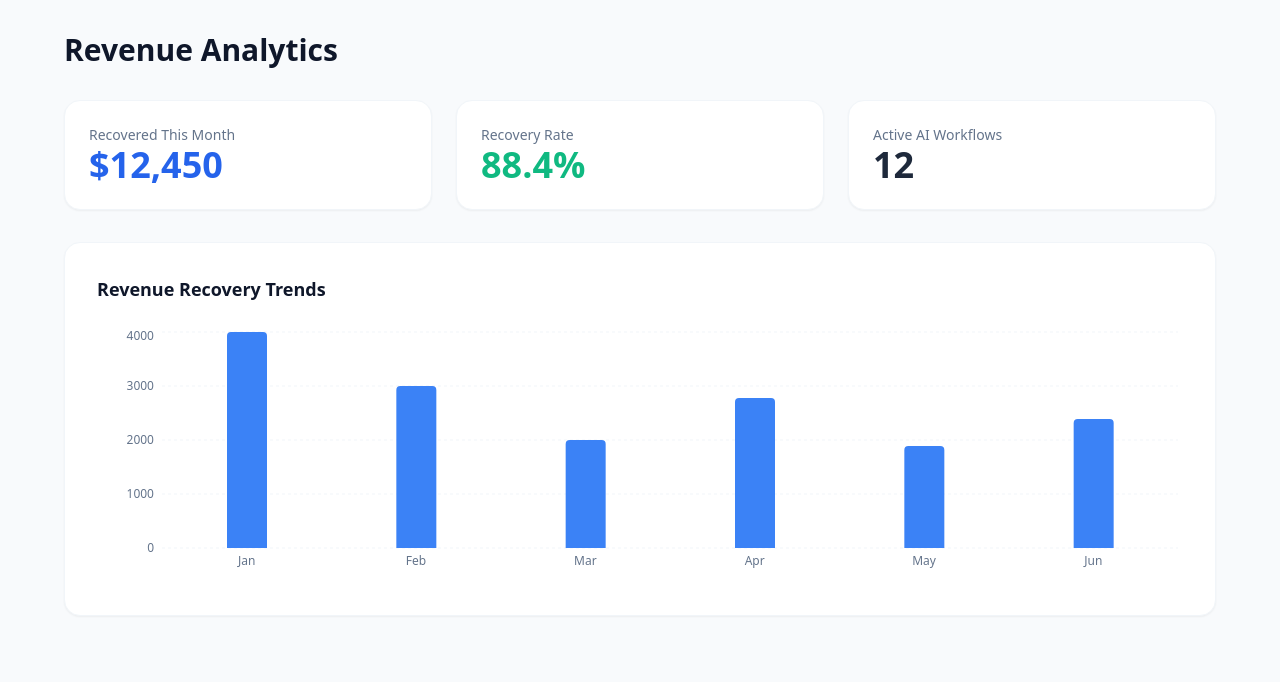
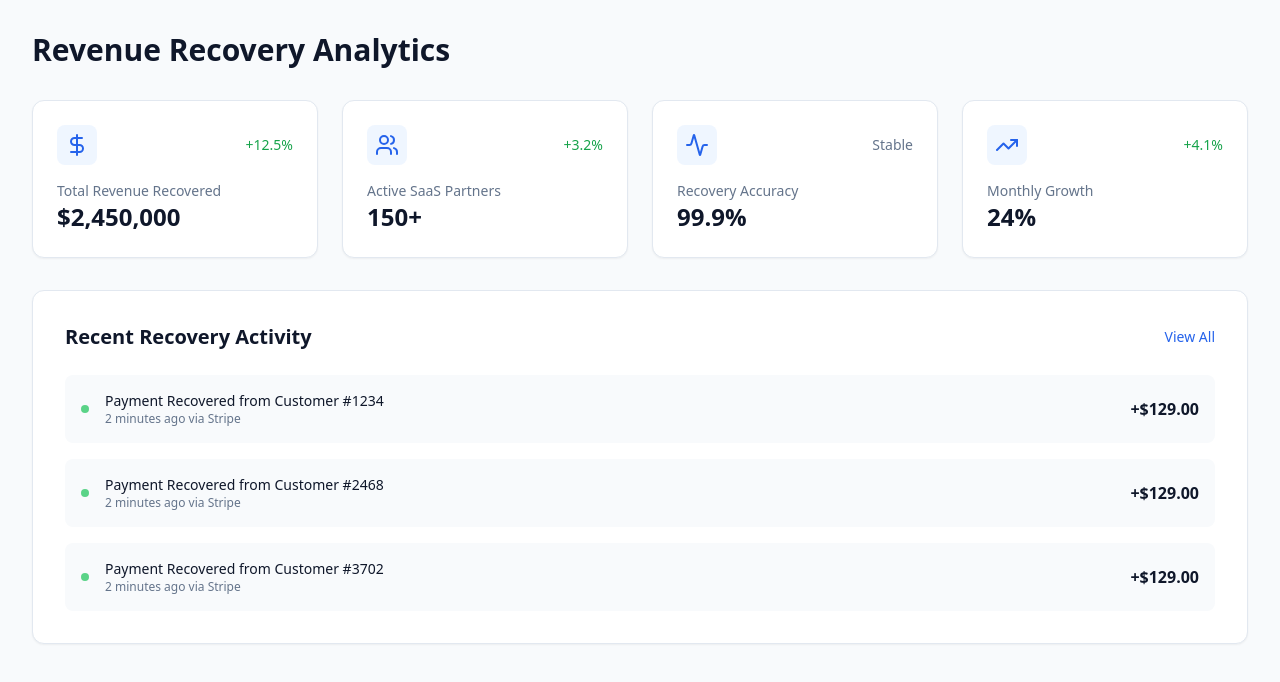
Before and after one commit to RevenueFlowLabs/RRL, a Next.js app: page /dashboard in a window 1280 px wide. Shown: the top 682 px of the page. Built offline with nearby package versions, Linux system fonts and the light colour scheme.

Commit message:
FIX: Hard reset styles and force production UI update

```diff
--- a/pages/dashboard.tsx
+++ b/pages/dashboard.tsx
@@ -1,53 +1,61 @@
 import React from 'react';
-import { BarChart, Bar, XAxis, YAxis, Tooltip, ResponsiveContainer, CartesianGrid } from 'recharts';
+import { TrendingUp, Users, DollarSign, Activity } from 'lucide-react';
 
-const data = [
-  { name: 'Jan', revenue: 4000 },
-  { name: 'Feb', revenue: 3000 },
-  { name: 'Mar', revenue: 2000 },
-  { name: 'Apr', revenue: 2780 },
-  { name: 'May', revenue: 1890 },
-  { name: 'Jun', revenue: 2390 },
-];
+const Dashboard = () => {
+  const stats = [
+    { name: 'Total Revenue Recovered', value: '$2,450,000', change: '+12.5%', icon: DollarSign },
+    { name: 'Active SaaS Partners', value: '150+', change: '+3.2%', icon: Users },
+    { name: 'Recovery Accuracy', value: '99.9%', change: 'Stable', icon: Activity },
+    { name: 'Monthly Growth', value: '24%', change: '+4.1%', icon: TrendingUp },
+  ];
 
-export default function Dashboard() {
   return (
-    <div className="p-8 bg-slate-50 min-h-screen font-sans">
-      <div className="max-w-6xl mx-auto">
-        <h1 className="text-3xl font-bold text-slate-900 mb-8">Revenue Analytics</h1>
+    <div className="min-h-screen bg-slate-50 p-8">
+      <div className="max-w-7xl mx-auto">
+        <h1 className="text-3xl font-bold text-slate-900 mb-8">Revenue Recovery Analytics</h1>
 
         {/* Stats Grid */}
-        <div className="grid grid-cols-1 md:grid-cols-3 gap-6 mb-8">
-          <div className="bg-white p-6 rounded-2xl shadow-sm border border-slate-100">
-            <p className="text-slate-500 text-sm font-medium">Recovered This Month</p>
-            <h2 className="text-4xl font-bold text-blue-600">$12,450</h2>
-          </div>
-          <div className="bg-white p-6 rounded-2xl shadow-sm border border-slate-100">
-            <p className="text-slate-500 text-sm font-medium">Recovery Rate</p>
-            <h2 className="text-4xl font-bold text-emerald-500">88.4%</h2>
-          </div>
-          <div className="bg-white p-6 rounded-2xl shadow-sm border border-slate-100">
-            <p className="text-slate-500 text-sm font-medium">Active AI Workflows</p>
-            <h2 className="text-4xl font-bold text-slate-800">12</h2>
-          </div>
+        <div className="grid grid-cols-1 md:grid-cols-2 lg:grid-cols-4 gap-6 mb-8">
+          {stats.map((item) => (
+            <div key={item.name} className="bg-white p-6 rounded-xl shadow-sm border border-slate-200">
+              <div className="flex items-center justify-between mb-4">
+                <div className="p-2 bg-blue-50 rounded-lg">
+                  <item.icon className="w-6 h-6 text-blue-600" />
+                </div>
+                <span className={`text-sm font-medium ${item.change.startsWith('+') ? 'text-green-600' : 'text-slate-500'}`}>
+                  {item.change}
+                </span>
+              </div>
+              <h3 className="text-slate-500 text-sm font-medium">{item.name}</h3>
+              <p className="text-2xl font-bold text-slate-900">{item.value}</p>
+            </div>
+          ))}
         </div>
 
-        {/* Chart Section */}
-        <div className="bg-white p-8 rounded-2xl shadow-sm border border-slate-100 mb-8">
-          <h3 className="text-lg font-semibold mb-6">Revenue Recovery Trends</h3>
-          <div className="h-64 w-full">
-            <ResponsiveContainer width="100%" height="100%">
-              <BarChart data={data}>
-                <CartesianGrid strokeDasharray="3 3" vertical={false} stroke="#f1f5f9" />
-                <XAxis dataKey="name" axisLine={false} tickLine={false} tick={{fill: '#64748b', fontSize: 12}} />
-                <YAxis axisLine={false} tickLine={false} tick={{fill: '#64748b', fontSize: 12}} />
-                <Tooltip cursor={{fill: '#f8fafc'}} contentStyle={{borderRadius: '12px', border: 'none', boxShadow: '0 4px 6px -1px rgb(0 0 0 / 0.1)'}} />
-                <Bar dataKey="revenue" fill="#3b82f6" radius={[4, 4, 0, 0]} barSize={40} />
-              </BarChart>
-            </ResponsiveContainer>
+        {/* Live Feed Placeholder */}
+        <div className="bg-white p-8 rounded-xl shadow-sm border border-slate-200">
+          <div className="flex items-center justify-between mb-6">
+            <h2 className="text-xl font-semibold text-slate-900">Recent Recovery Activity</h2>
+            <button className="text-blue-600 text-sm font-medium hover:underline">View All</button>
+          </div>
+          <div className="space-y-4">
+            {[1, 2, 3].map((i) => (
+              <div key={i} className="flex items-center justify-between p-4 bg-slate-50 rounded-lg">
+                <div className="flex items-center gap-4">
+                  <div className="w-2 h-2 bg-green-500 rounded-full animate-pulse" />
+                  <div>
+                    <p className="text-sm font-medium text-slate-900">Payment Recovered from Customer #{i * 1234}</p>
+                    <p className="text-xs text-slate-500">2 minutes ago via Stripe</p>
+                  </div>
+                </div>
+                <span className="font-semibold text-slate-900">+$129.00</span>
+              </div>
+            ))}
           </div>
         </div>
       </div>
     </div>
   );
-}
+};
+
+export default Dashboard;
--- a/styles/globals.css
+++ b/styles/globals.css
@@ -3,6 +3,7 @@
 @tailwind utilities;
 
 body {
-  background-color: #f8fafc;
-  color: #0f172a;
+  background-color: #f8fafc !important;
+  color: #0f172a !important;
+  font-family: ui-sans-serif, system-ui, -apple-system, sans-serif;
 }
```
